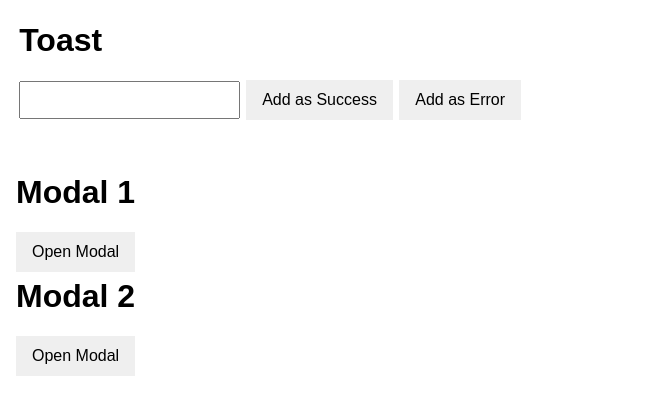
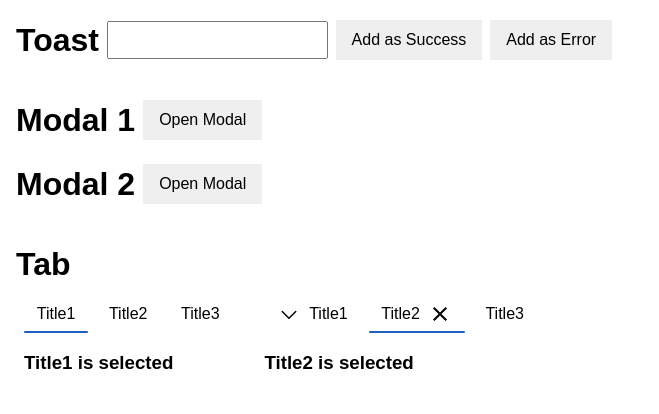
Before and after one commit to glRajkumar/React_components, a React (Create React App) app: page / in a window 1280 px wide. Shown: the top 414 px of the page, without its empty margins (0-659 px from the left). Built offline with nearby package versions, Linux system fonts and the light colour scheme.

Commit message:
tab added

```diff
--- a/src/App.js
+++ b/src/App.js
@@ -1,13 +1,15 @@
 import Toast from "./components/Toast";
 import Modal from "./components/Modal";
+import Tab from "./components/Tab";
 
 function App() {
   return (
     <>
       <Toast />
       <Modal />
+      <Tab />
     </>
-  );
+  )
 }
 
 export default App
--- a/src/components/Modal/index.js
+++ b/src/components/Modal/index.js
@@ -14,14 +14,17 @@ function ModalCont() {
     const onClk2 = () => setOpen2(p => !p)
 
     return (
-        <div className="modal-app">
+        <div className="p-16">
+            <div className='df mb-16'>
                 <h1>Modal 1</h1>
                 <button onClick={toggleHlp} className="open-modal">Open Modal</button>
                 <Modal ref={modalRef} header="Modal Header">
                     <p><span>Modal 1 content. Lorem ipsum dolor sit amet, consectetur adipisicing elit. Animi eligendi esse facere illo in minima nulla quis reiciendis. Eligendi impedit nostrum quam quod reprehenderit, ullam veritatis. Fuga provident quos velit.</span><span>Accusantium ad, alias animi et eum, excepturi explicabo fuga iusto magnam maxime minima molestias nam nemo nostrum pariatur perspiciatis porro quae quibusdam quidem quis repudiandae sed ullam vel, veniam vero.</span><span>Eligendi nulla quasi quibusdam quod saepe suscipit tenetur voluptas voluptate! Accusamus amet, commodi culpa distinctio dolor eveniet expedita hic iure magnam magni mollitia nulla officia quas, reiciendis repellat sapiente, veniam!</span></p>
                     <button onClick={toggleHlp}>Close Modal</button>
                 </Modal>
+            </div>
 
+            <div className="df">
                 <h1>Modal 2</h1>
                 <button onClick={onClk2} className="open-modal">Open Modal</button>
                 <Modal2
@@ -32,6 +35,7 @@ function ModalCont() {
                     <p><span>Modal 2 content. Lorem ipsum dolor sit amet, consectetur adipisicing elit. Animi eligendi esse facere illo in minima nulla quis reiciendis. Eligendi impedit nostrum quam quod reprehenderit, ullam veritatis. Fuga provident quos velit.</span><span>Accusantium ad, alias animi et eum, excepturi explicabo fuga iusto magnam maxime minima molestias nam nemo nostrum pariatur perspiciatis porro quae quibusdam quidem quis repudiandae sed ullam vel, veniam vero.</span><span>Eligendi nulla quasi quibusdam quod saepe suscipit tenetur voluptas voluptate! Accusamus amet, commodi culpa distinctio dolor eveniet expedita hic iure magnam magni mollitia nulla officia quas, reiciendis repellat sapiente, veniam!</span></p>
                 </Modal2>
             </div>
+        </div>
     )
 }
 
--- /dev/null
+++ b/src/components/Tab/Tab.js
@@ -0,0 +1,49 @@
+import React, { useEffect, useRef, useState } from "react";
+import '../../css/tab.css';
+
+function Tab({ tabs, children, defaultIndex = 0, titleClass = "", holderClass = "" }) {
+  const [current, setCurrent] = useState(defaultIndex)
+  const parentRef = useRef(null)
+
+  useEffect(() => {
+    parentRef.current.children[defaultIndex].style.display = "block"
+    // eslint-disable-next-line
+  }, [])
+
+  const Click = (index) => {
+    if (current !== index) {
+      let childs = parentRef.current.children
+      childs[current].style.display = "none"
+      childs[index].style.display = "block"
+      setCurrent(index)
+    }
+  };
+
+  return (
+    <>
+      <div className={`df p-8 tabs-header ${titleClass}`}>
+        {
+          tabs.map((tab, i) => (
+            <div
+              key={typeof tab === "string" ? tab : tab.key}
+              onClick={() => Click(i)}
+              className={`pr tab-title ${i === current ? "active" : ""}`}
+            >
+              <div>{typeof tab === "string" ? tab : tab.Comp}</div>
+              <div className="tab-line"></div>
+            </div>
+          ))
+        }
+      </div>
+
+      <div
+        ref={parentRef}
+        className={`p-8 tabs-holder ${holderClass}`}
+      >
+        {children}
+      </div>
+    </>
+  );
+}
+
+export default Tab;
--- /dev/null
+++ b/src/components/Tab/index.js
@@ -0,0 +1,48 @@
+import React from 'react';
+import { ReactComponent as Cancel } from '../../svg/cancel.svg';
+import { ReactComponent as Arrow } from '../../svg/arrow.svg';
+import Tab from './Tab'
+
+const tab1 = ["Title1", "Title2", "Title3"]
+const tab2 = [
+  { key: "Title1", Comp: <div className='df'><Arrow /> Title1</div> },
+  { key: "Title2", Comp: <div className='df'>Title2 <Cancel /></div> },
+  "Title3"
+]
+
+function TabCont() {
+  return (
+    <div className='p-16'>
+      <h1>Tab</h1>
+
+      <div className="df gap1">
+        <div>
+          <Tab
+            tabs={tab1}
+            titleClass='p-8'
+            holderClass='p-8'
+          >
+            <h3>Title1 is selected</h3>
+            <h3>Title2 is selected</h3>
+            <h3>Title3 is selected</h3>
+          </Tab>
+        </div>
+
+        <div>
+          <Tab
+            tabs={tab2}
+            titleClass='p-8'
+            holderClass='p-8'
+            defaultIndex={1}
+          >
+            <h3>Title1 is selected</h3>
+            <h3>Title2 is selected</h3>
+            <h3>Title3 is selected</h3>
+          </Tab>
+        </div>
+      </div>
+    </div>
+  )
+}
+
+export default TabCont
--- a/src/components/Toast/Toastify.js
+++ b/src/components/Toast/Toastify.js
@@ -47,7 +47,7 @@ function Toastify({ toast, dispatch }) {
             onMouseLeave={handleStartTimer}
             className={`toastify-item ${toast.type === "success" ? "success" : "error"} ${exit ? "exit" : ""}`}
         >
-            <p>{toast.msg}</p>
+            <div>{toast.msg}</div>
             <div className={"bar"} style={{ width: `${width}%` }}></div>
         </div>
     )
--- a/src/components/Toast/index.js
+++ b/src/components/Toast/index.js
@@ -18,13 +18,15 @@ function Toast() {
     }
 
     return (
-        <div className="toast-app">
+        <div className="df p-16 toast-app">
             <h1>Toast</h1>
+
             <input
                 type="text"
                 value={msg}
                 onChange={e => setMsg(e.target.value)}
             />
+
             <button onClick={() => add("success")}>Add as Success</button>
             <button onClick={() => add("error")}>Add as Error</button>
         </div>
--- a/src/css/common.css
+++ b/src/css/common.css
@@ -13,3 +13,19 @@
 .dc {
   justify-content: center;
 }
+
+.gap1 {
+  gap: 1rem;
+}
+
+.p-16 {
+  padding: 1rem;
+}
+
+.p-8 {
+  padding: .5rem;
+}
+
+.mb-16 {
+  margin-bottom: 1rem;
+}
--- a/src/css/modal.css
+++ b/src/css/modal.css
@@ -1,12 +1,3 @@
-.modal-app {
-    padding: 1rem;
-    margin-bottom: 1rem;
-}
-
-.modal-app h1 {
-    margin-bottom: 1rem;
-}
-
 .modal-wrapper,
 .modal-backdrop {
     position: fixed;
--- /dev/null
+++ b/src/css/tab.css
@@ -0,0 +1,27 @@
+.tab-title {
+  position: relative;
+  cursor: pointer;
+  padding: .4rem .8rem;
+  display: flex;
+  justify-content: center;
+}
+
+.tabs-holder>* {
+  display: none;
+}
+
+.tab-line {
+  position: absolute;
+  width: 100%;
+  bottom: 0;
+  background-color: rgb(32, 95, 189);
+  height: 2px;
+  border-radius: 4px;
+  transform-origin: center;
+  transform: scaleX(0);
+  transition: all .3s ease-in-out;
+}
+
+.active .tab-line {
+  transform: scaleX(1);
+}
--- a/src/css/toastify.css
+++ b/src/css/toastify.css
@@ -1,16 +1,3 @@
-.toast-app {
-    padding: 1rem;
-    margin-bottom: 1rem;
-}
-
-.toast-app>* {
-    margin: 0 .2rem;
-}
-
-.toast-app h1 {
-    margin-bottom: 1rem;
-}
-
 .toast-app input {
     padding: .3rem;
 }
@@ -36,6 +23,7 @@
     0% {
         margin-left: 120%;
     }
+
     100% {
         margin-left: 0;
     }
@@ -45,6 +33,7 @@
     0% {
         margin-left: 0;
     }
+
     100% {
         margin-left: 120%;
     }
```
Lines whose indentation alone changed are shown as unchanged.
